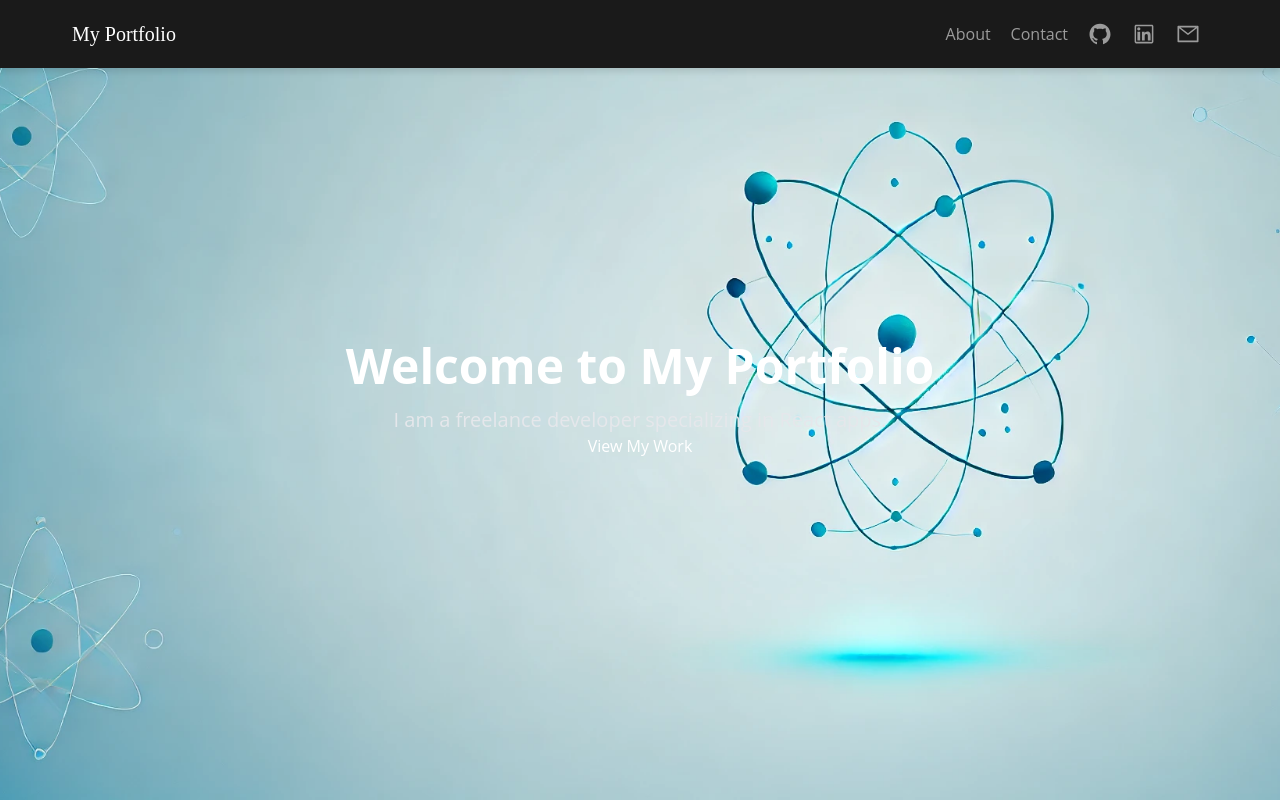
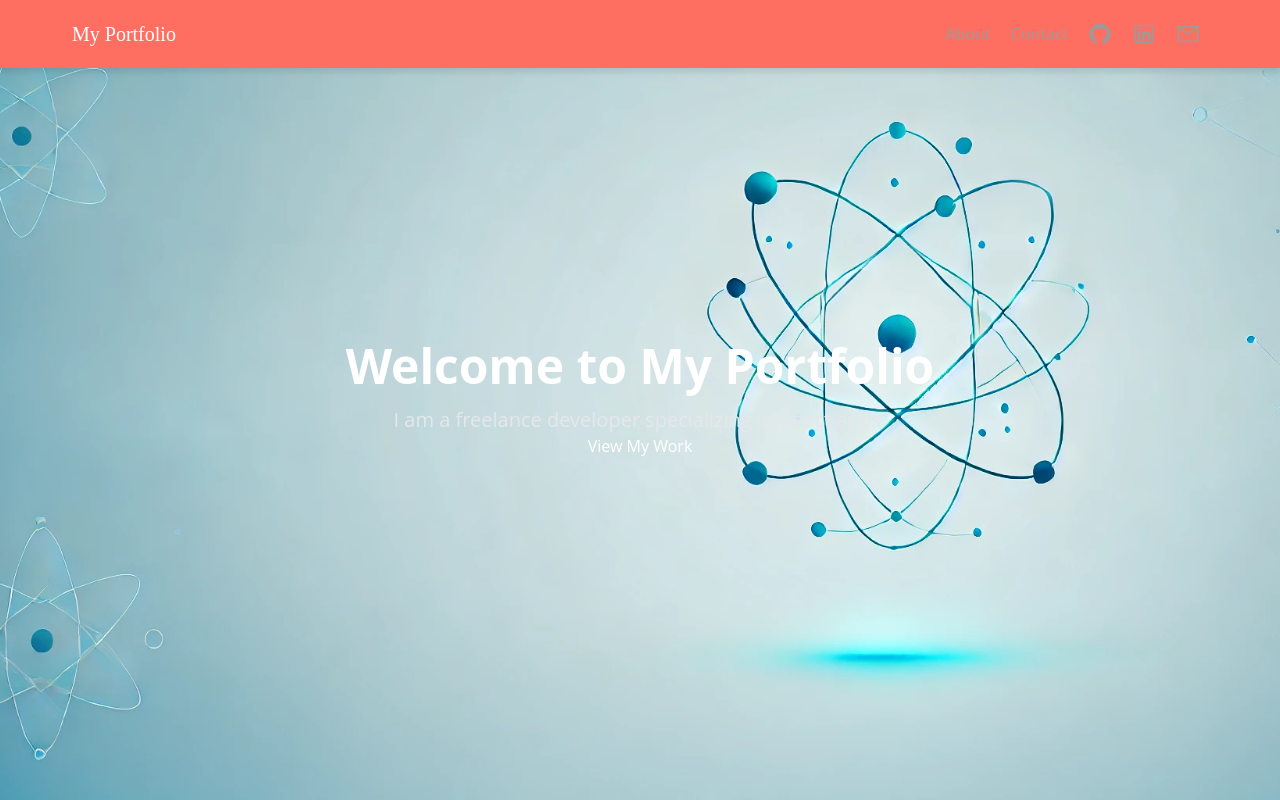
Before and after one commit to hereshecodes/hereshecodes.app, a React (Create React App) app: page / in a window 1280 px wide. Shown: the top 800 px of the page. Built offline with nearby package versions, Linux system fonts and the light colour scheme.

Commit message:
Update App.css

```diff
--- a/src/App.css
+++ b/src/App.css
@@ -2,7 +2,7 @@
 
 /* Color Variables */
 :root {
-  --dark: #1a1a1a;
+  --dark: #ff6f61;
   --primary: #ff6f61;
   --white: #ffffff;
   --text-gray: #9b9b9b;
```
